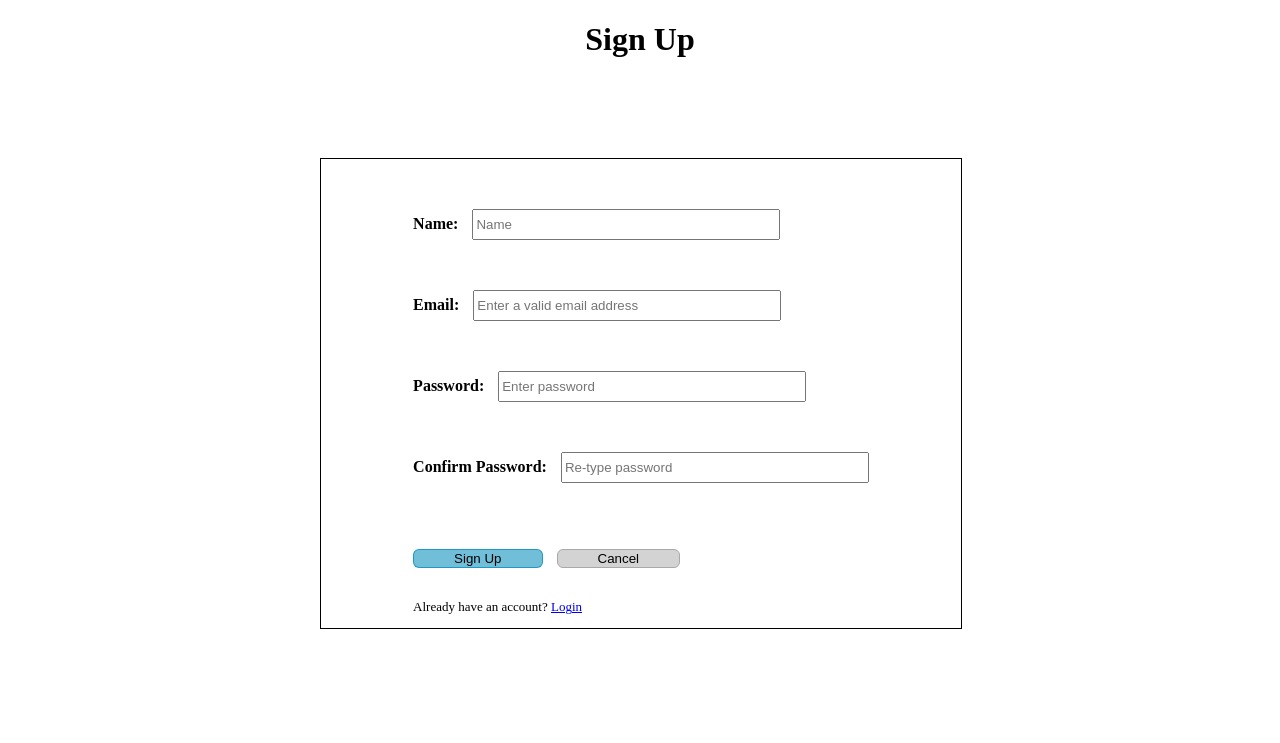
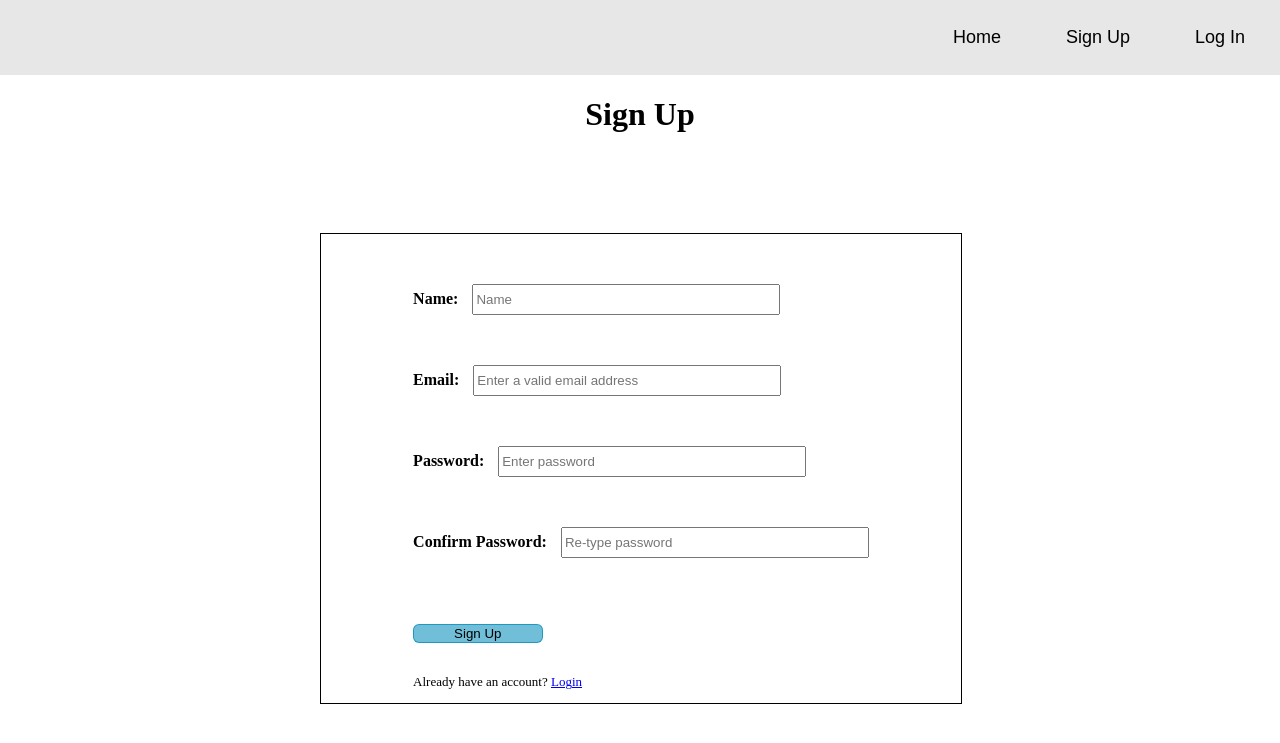
Before and after one commit to ebroadwater/contarTiempo, a PHP site: page /signup.php in a window 1280 px wide. Shown: the top 743 px of the page. Run offline with PHP 8.4, Linux system fonts and the light colour scheme.

Commit message:
login and first version of navbar

```diff
--- a/signup.php
+++ b/signup.php
@@ -8,7 +8,20 @@
     <script src="script.js" defer></script>
 </head>
 <body>
+	<div class="navbar">
+        <a href="?command=home">Home</a>
+        <a href="?command=signup">Sign Up</a>
+        <a href="?command=login">Log In</a>
+	</div>
 	<h1 style="text-align:center;">Sign Up</h1>
+	<div>
+		<?php
+			if (isset($_SESSION["message"]) && !empty($_SESSION["message"])){
+				echo "<div class='alert-message'><p>".$_SESSION["message"]."</p></div>";
+				unset($_SESSION["message"]);
+			}
+		?>
+	</div>
 	<div class="signup-container">
 		<form action="?command=signup" method="post" class="signup-form">
 			<!-- Name input -->
@@ -37,7 +50,6 @@
 			<div>
 				<p>
 					<button type="submit" class="button"name="signup">Sign Up</button>
-					<input type="submit" class="button cancel" name="cancel" value="Cancel">
 				</p>
 
 				<p class="small-text">Already have an account? <a href="?command=login" class="link-primary">Login</a></p>
--- a/styles.css
+++ b/styles.css
@@ -89,10 +89,31 @@ h3{
   margin-right:10px;
   border-radius: 6px;
 }
-.cancel {
-  background-color: lightgray;
-  border:solid 0.5px darkgray;
-}
 .small-text{
   font-size: small;
 }
+.alert-message{
+  color:red;
+  text-align: center;
+}
+.navbar{
+  /* border: solid 1px black; */
+  display:inline-flex;
+  gap:30px;
+  width:100%;
+  justify-content: flex-end;
+  height:75px;
+  align-items: center;
+  background-color: rgba(211, 211, 211, 0.533);
+}
+.navbar a{
+  margin-right: 35px;
+  font-size: large;
+  font-family: Arial, sans-serif;
+  text-decoration: none;
+  color:black;
+}
+.navbar h3{
+  margin-right: auto;
+  margin-left: 35px;
+}
```
Also changed, not shown: TimeController.php (+40 -1 lines), home.php (+5 -2 lines), login.php (+41 -2 lines), 1 other file.
